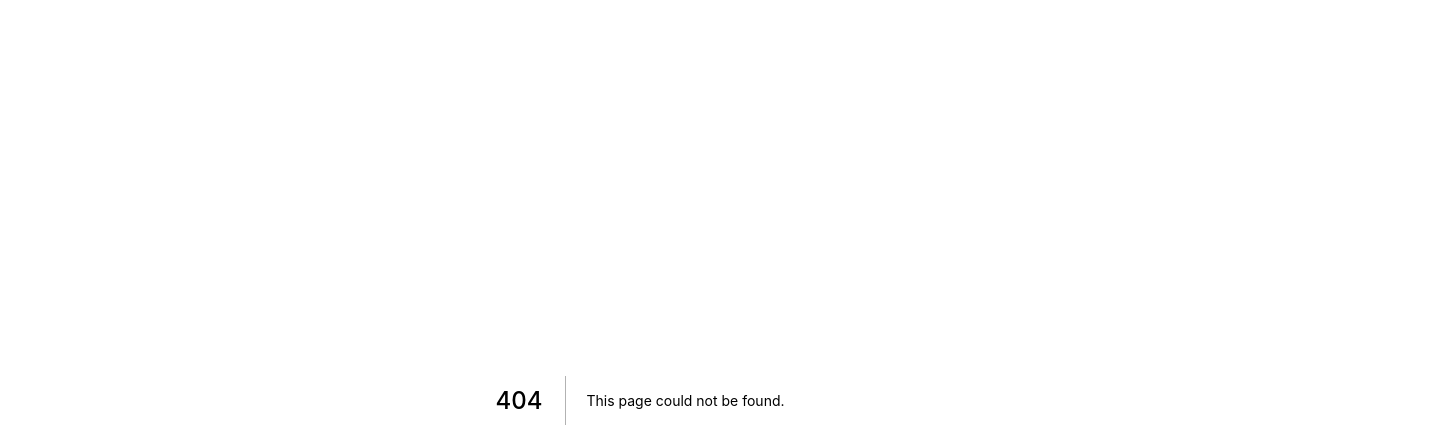
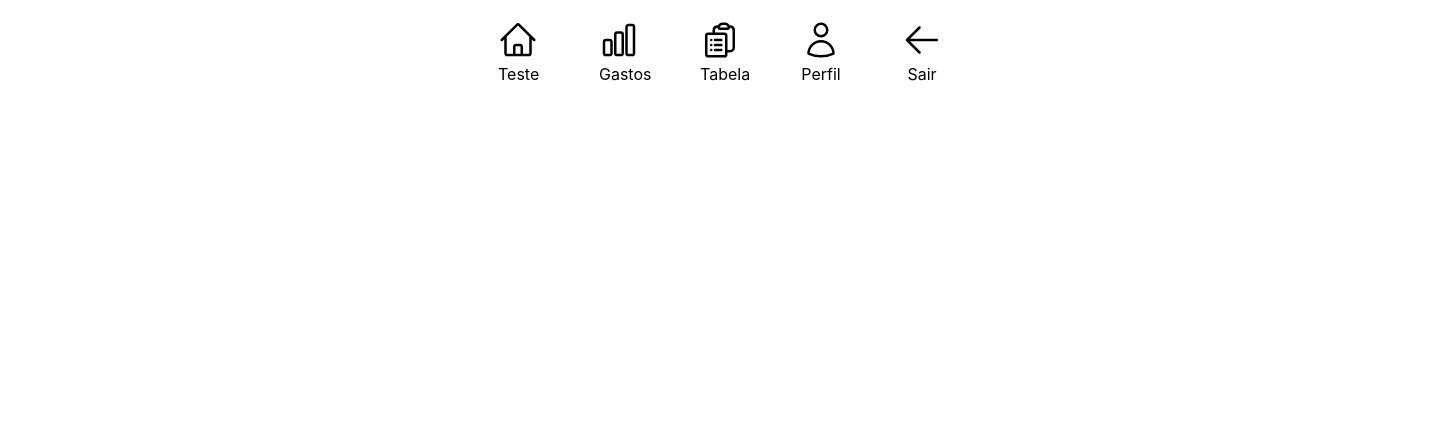
Before and after one commit to Tadeujr/lista-front, a Next.js app: page /teste in a window 1280 px wide. Before the commit this address had no page. Shown: the top 448 px of the page, 1440 px wide, since content can reach past the window. Built offline with nearby package versions, Linux system fonts and the light colour scheme.

Commit message:
removendo arquivos de teste

```diff
--- /dev/null
+++ b/src/pages/teste.tsx
@@ -0,0 +1,25 @@
+import Link from 'next/link';
+import {HomeIcon,ClipboardDocumentListIcon,ArrowLeftIcon,UserIcon,ChartBarIcon} from '@heroicons/react/24/outline';
+import styles from '../styles/Teste.module.css';
+
+
+
+interface TesteProps{
+    page?: string
+
+}
+
+
+export default function Teste(props:TesteProps){
+
+    return (<>
+        <div className={styles.menu}>
+                <div className={styles.icon}><Link href="/home"><a><HomeIcon/>Teste</a></Link></div>
+                <div className={styles.icon}><Link href="/analitic"><a><ChartBarIcon/>Gastos</a></Link></div>
+                <div className={styles.icon}><Link href="/table"><a><ClipboardDocumentListIcon/>Tabela</a></Link></div>
+                <div className={styles.icon}><Link href="/profile"><a><UserIcon/>Perfil</a></Link></div>
+                <div className={styles.icon}><Link href="/login"><a><ArrowLeftIcon/>Sair</a></Link></div>
+        </div>
+        <h1 className={styles.page}>{props.page}</h1>
+        </>)
+}
--- /dev/null
+++ b/src/styles/Teste.module.css
@@ -0,0 +1,24 @@
+.menu {
+  width: 180vh;
+  height: 14vh;
+  /* background: #fbf7f7df; */
+  /* border-radius: 3vh; */
+}
+
+.menu {
+  list-style: none;
+  display: flex;
+  justify-content: center;
+  gap: 61px;
+}
+
+.menu .icon {
+  margin-top: 20px;
+  width: 40px;
+  height: 40px;
+  text-align: center;
+}
+
+.page {
+  text-align: center;
+}
```
